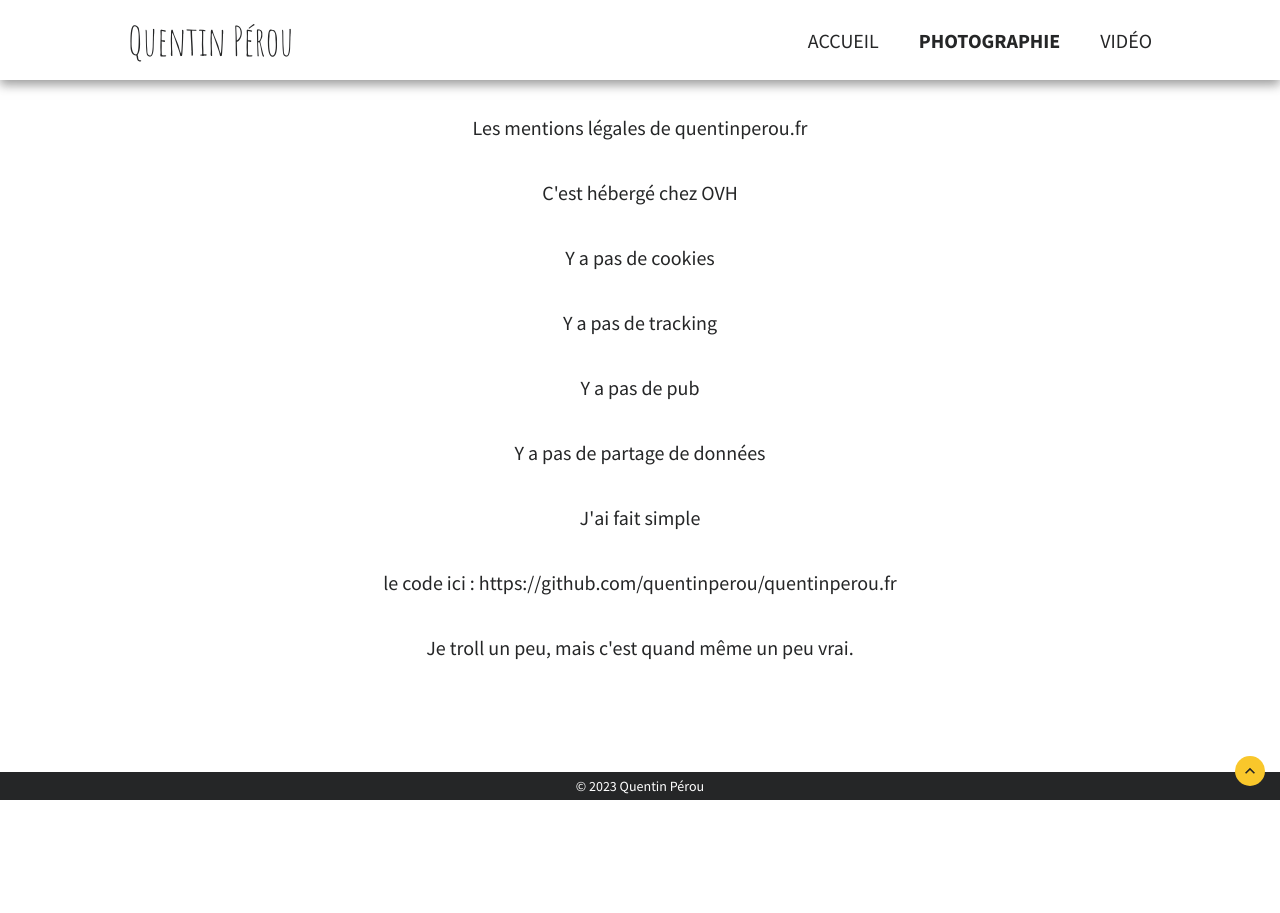
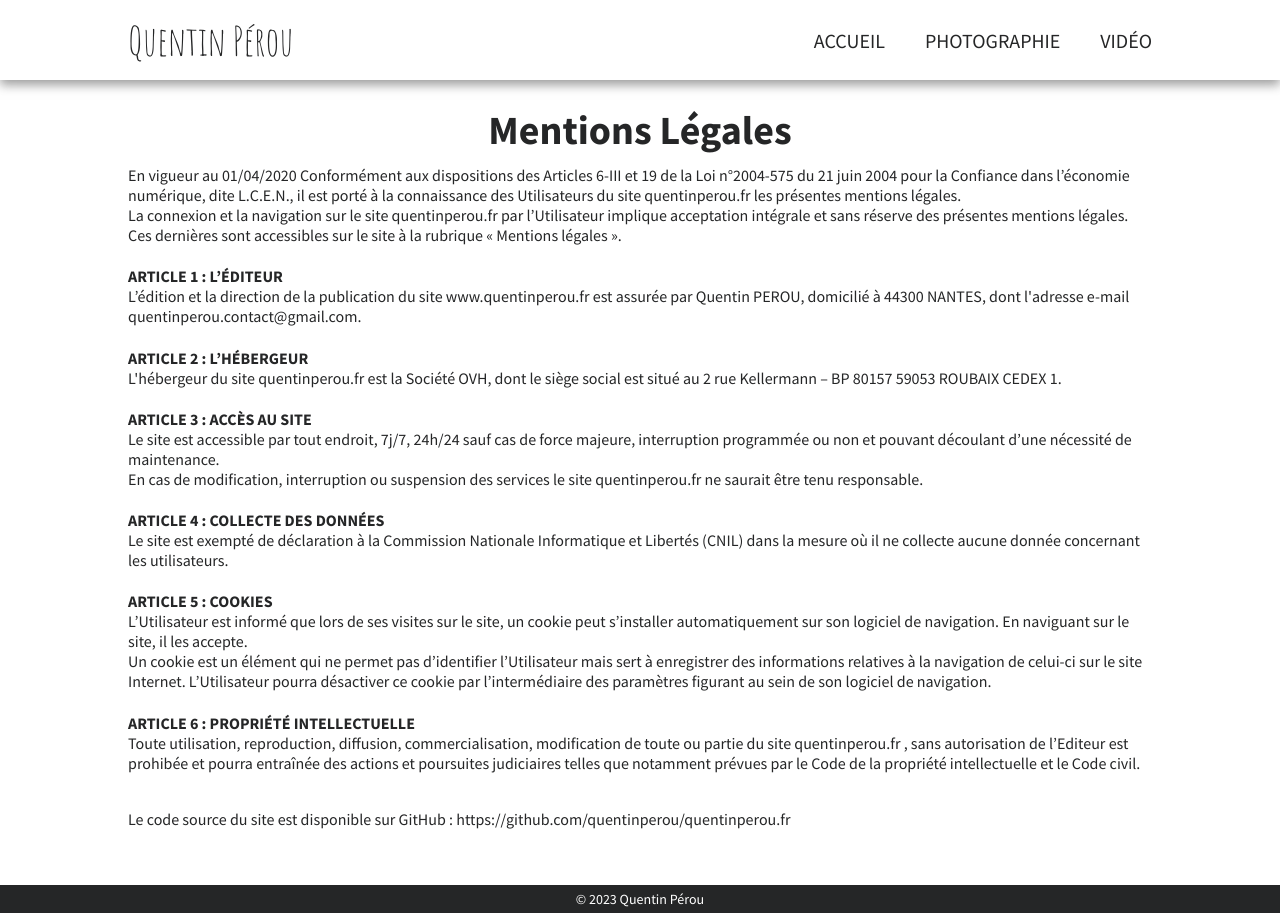
Before and after one commit to quentinperou/quentinperou.fr, a PHP site: page /mentions-legales in a window 1280 px wide. Before the commit the page ends 800 px from the top, so only its background shows below. Run offline with PHP 8.4, Linux system fonts and the light colour scheme.

Commit message:
maj mention legale

```diff
--- a/mentions-legales.php
+++ b/mentions-legales.php
@@ -19,7 +19,7 @@ session_start();
     <meta name="twitter:card" content="summary" />
     <meta name="twitter:creator" content="@quentinperou" />
     <meta property="og:url" content="https://quentinperou.fr" />
-    <meta property="og:title" content="Quentin Pérou | Photographie" />
+    <meta property="og:title" content="Quentin Pérou | Mentions Légales" />
     <meta property="og:description" content="Portfolio de Quentin Pérou, photographe et vidéaste." />
     <meta property="og:image" content="https://quentinperou.fr/images/photo_profil-4-c.jpg">
 
@@ -47,7 +47,7 @@ session_start();
             </div>
             <nav class="menu">
                 <a href="./" class="menuElement">Accueil</a>
-                <a href="./photographie/" class="menuElement selected">Photographie</a>
+                <a href="./photographie/" class="menuElement">Photographie</a>
                 <a href="./video/" class="menuElement">Vidéo</a>
                 <!-- <a href="#contact" class="menuElement">Contact</a> -->
             </nav>
@@ -62,31 +62,62 @@ session_start();
     <main>
 
         <section>
-            <p>Les mentions légales de <a href="https://quentinperou.fr">quentinperou.fr</a></p>
-            <p>C'est hébergé chez OVH</p>
-            <p>Y a pas de cookies</p>
-            <p>Y a pas de tracking</p>
-            <p>Y a pas de pub</p>
-            <p>Y a pas de partage de données</p>
-            <p>J'ai fait simple</p>
-            <p>le code ici : <a href="https://github.com/quentinperou/quentinperou.fr">https://github.com/quentinperou/quentinperou.fr</a></p>
+            <h2>Mentions Légales</h2>
+            <div style="font-size: 16px;">
+                <style>
+                    h4 {
+                        margin-bottom: 0;
+                    }
 
-            <p>Je troll un peu, mais c'est quand même un peu vrai.</p>
-        </section>
+                    p {
+                        margin-top: 0;
+                    }
+                </style>
+                <p>
+                    En vigueur au 01/04/2020 Conformément aux dispositions des Articles 6-III et 19 de la Loi n°2004-575 du 21 juin 2004 pour la Confiance dans l’économie numérique, dite L.C.E.N., il est porté à la connaissance des Utilisateurs du site quentinperou.fr les présentes mentions légales.
+                    <br>
+                    La connexion et la navigation sur le site quentinperou.fr par l’Utilisateur implique acceptation intégrale et sans réserve des présentes mentions légales.
+                    <br>
+                    Ces dernières sont accessibles sur le site à la rubrique « Mentions légales ».
+                </p>
+
+                <h4>ARTICLE 1 : L’ÉDITEUR</h4>
+                <p>L’édition et la direction de la publication du site www.quentinperou.fr est assurée par Quentin PEROU, domicilié à 44300 NANTES, dont l'adresse e-mail quentinperou.contact@gmail.com.</p>
+
+                <h4>ARTICLE 2 : L’HÉBERGEUR</h4>
+                <p>L'hébergeur du site quentinperou.fr est la Société OVH, dont le siège social est situé au 2 rue Kellermann – BP 80157 59053 ROUBAIX CEDEX 1.</p>
+
+                <h4>ARTICLE 3 : ACCÈS AU SITE</h4>
+                <p>
+                    Le site est accessible par tout endroit, 7j/7, 24h/24 sauf cas de force majeure, interruption programmée ou non et pouvant découlant d’une nécessité de maintenance.
+                    <br>
+                    En cas de modification, interruption ou suspension des services le site quentinperou.fr ne saurait être tenu responsable.
+                </p>
+
+                <h4>ARTICLE 4 : COLLECTE DES DONNÉES</h4>
+                <p>Le site est exempté de déclaration à la Commission Nationale Informatique et Libertés (CNIL) dans la mesure où il ne collecte aucune donnée concernant les utilisateurs.</p>
+
+                <h4>ARTICLE 5 : COOKIES</h4>
+                <p>
+                    L’Utilisateur est informé que lors de ses visites sur le site, un cookie peut s’installer automatiquement sur son logiciel de navigation.
+                    En naviguant sur le site, il les accepte.
+                    <br>
+                    Un cookie est un élément qui ne permet pas d’identifier l’Utilisateur mais sert à enregistrer des informations relatives à la navigation de celui-ci sur le site Internet. L’Utilisateur pourra désactiver ce cookie par l’intermédiaire des paramètres figurant au sein de son logiciel de navigation.
+                </p>
+
+                <h4>ARTICLE 6 : PROPRIÉTÉ INTELLECTUELLE</h4>
+                <p>Toute utilisation, reproduction, diffusion, commercialisation, modification de toute ou partie du site quentinperou.fr , sans autorisation de l’Editeur est prohibée et pourra entraînée des actions et poursuites judiciaires telles que notamment prévues par le Code de la propriété intellectuelle et le Code civil.</p>
 
 
+                <br>
+                <p>Le code source du site est disponible sur GitHub : <a href="https://github.com/quentinperou/quentinperou.fr">https://github.com/quentinperou/quentinperou.fr</a></p>
+
+            </div>
+        </section>
 
     </main>
 
     <footer>
-        <a href="#">
-            <div class="goEnHaut" title="Revenir en haut de la page">
-                <svg xmlns="http://www.w3.org/2000/svg" viewBox="0 0 24 24" fill="white" width="18px" height="18px">
-                    <path d="M0 0h24v24H0V0z" fill="none" />
-                    <path d="M7.41 15.41L12 10.83l4.59 4.58L18 14l-6-6-6 6 1.41 1.41z" />
-                </svg>
-            </div>
-        </a>
         <p>© 2023 Quentin Pérou </p>
     </footer>
 
```
